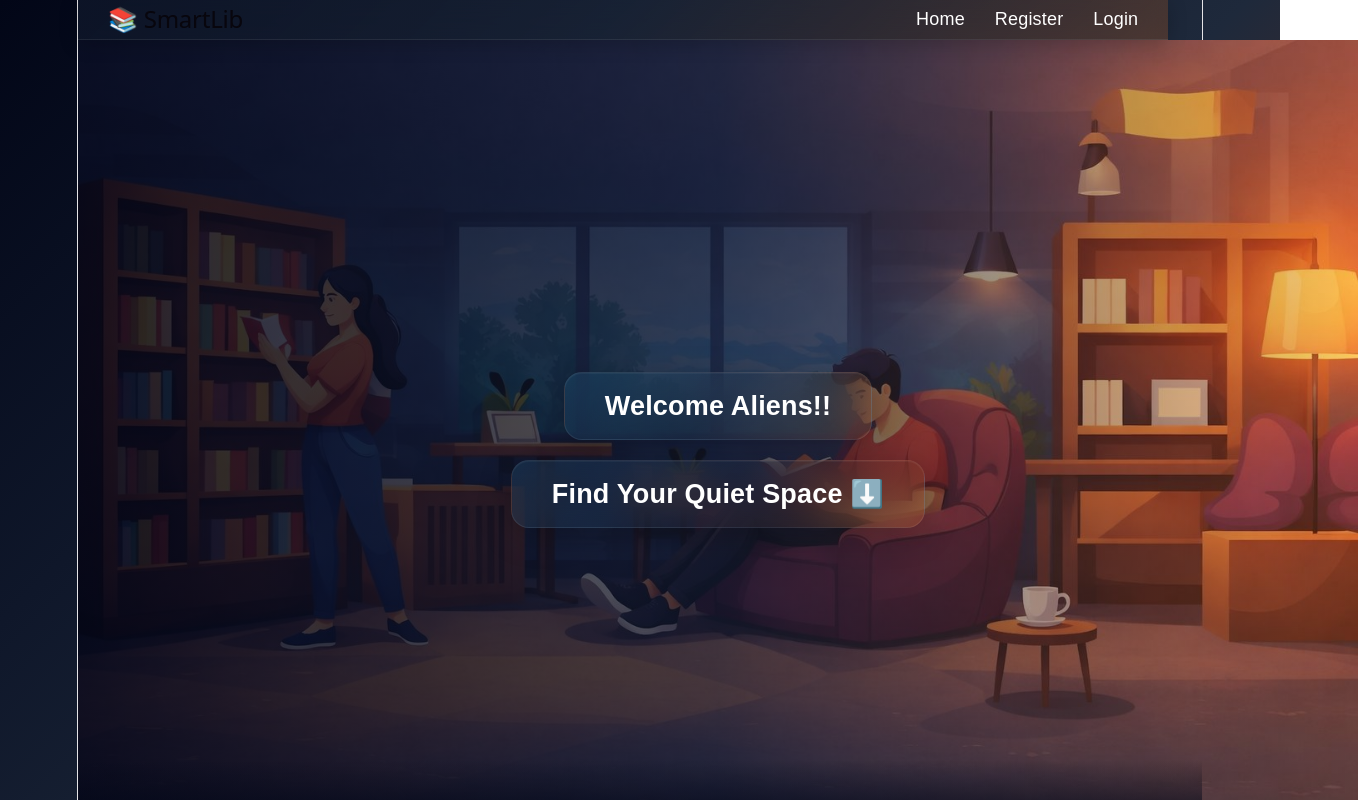
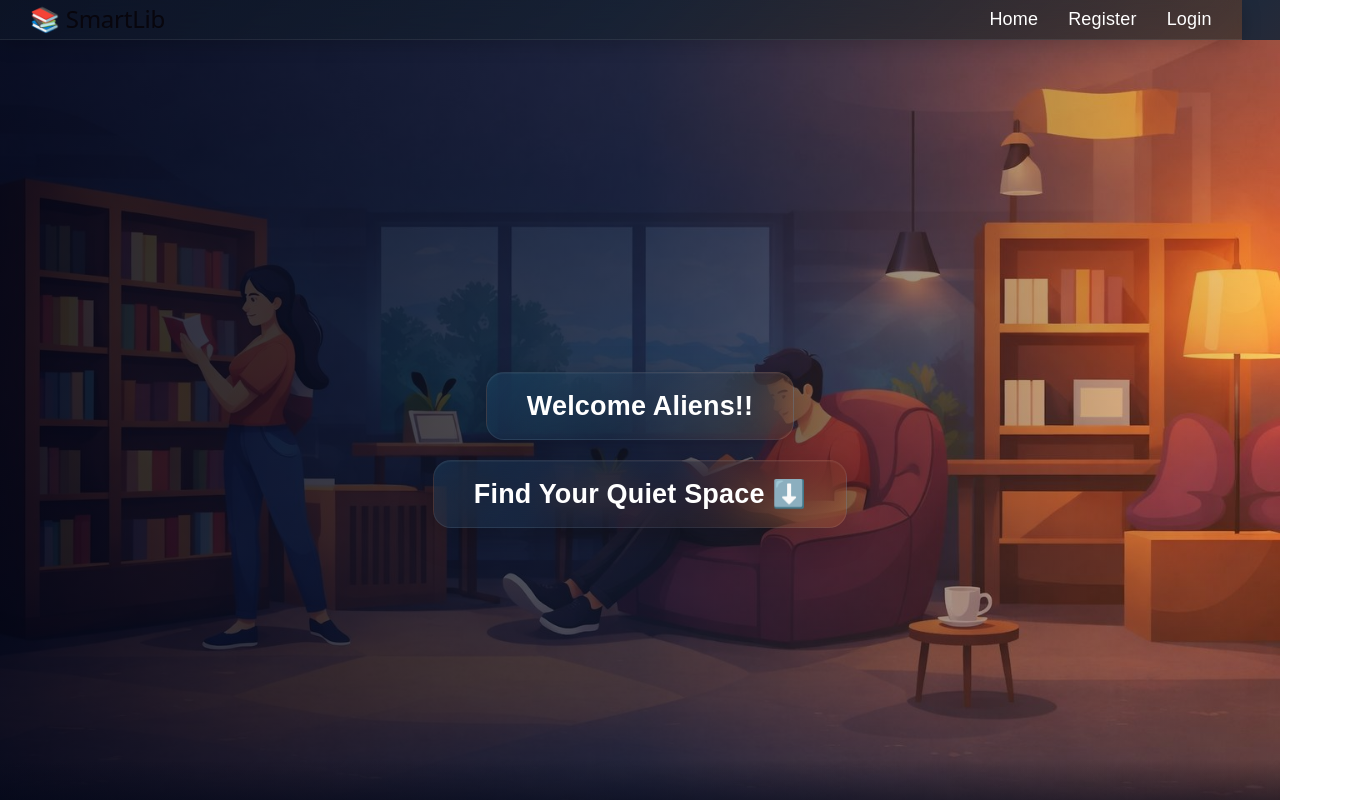
Before and after one commit to naagarSaloni/libraryManagement-, a React app in the folder frontend/: page / in a window 1280 px wide. Shown: the top 800 px of the page, 1358 px wide, since content can reach past the window. Built offline with nearby package versions, Linux system fonts and the light colour scheme; the HTML template or start-up script is replaced by a standard one.

Commit message:
Update index.css

```diff
--- a/frontend/src/index.css
+++ b/frontend/src/index.css
@@ -1,4 +1,4 @@
-* {
+  * {
   margin: 0;
   padding: 0;
   box-sizing: border-box;
@@ -66,14 +66,10 @@
 
 #root {
   width: 1126px;
-  max-width: 100%;
-  margin: 0 auto;
-  text-align: center;
-  border-inline: 1px solid var(--border);
-  min-height: 100svh;
-  display: flex;
-  flex-direction: column;
-  box-sizing: border-box;
+  width: 100%;
+  min-height: 100vh;
+  margin: 0;
+  padding: 0;
 }
 
 h1,
```
